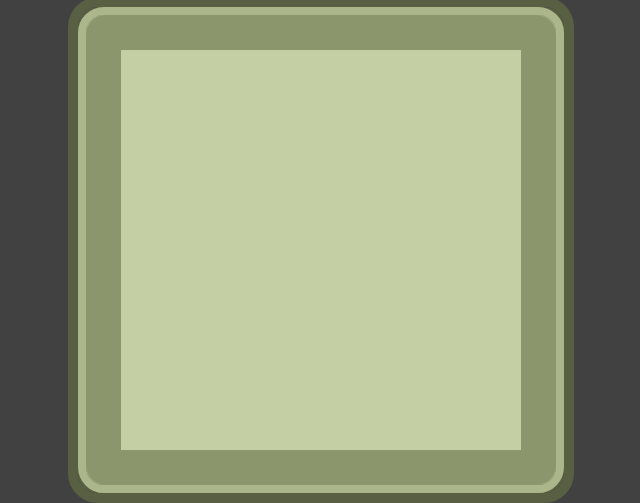
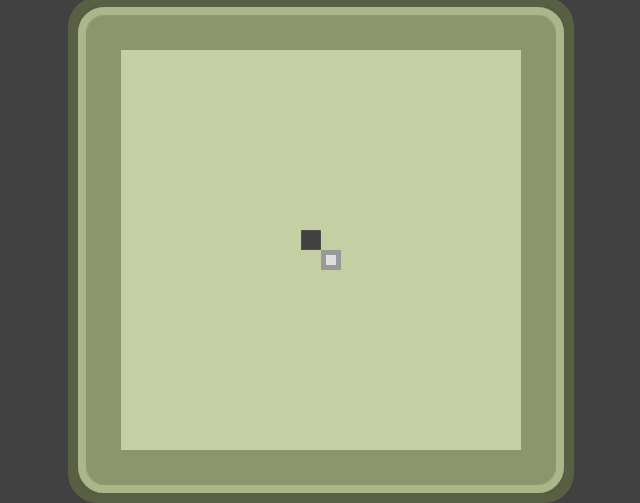
Before and after one commit to Jacob-8easley/games, a plain HTML site: page snake/index.html in a window 1280 px wide. Shown: the part 180-683 px from the top of the page, 319-959 px from the left. Drawn offline with nearby package versions, Linux system fonts and the light colour scheme.

Commit message:
delete node modules and create food generator

```diff
--- a/snake/index.html
+++ b/snake/index.html
@@ -6,12 +6,13 @@
     <link rel="preconnect" href="https://fonts.googleapis.com">
     <link rel="preconnect" href="https://fonts.gstatic.com" crossorigin>
     <link href="https://fonts.googleapis.com/css2?family=VT323&display=swap" rel="stylesheet">
-    <script src="https://code.jquery.com/jquery-3.7.1.js" integrity="sha256-eKhayi8LEQwp4NKxN+CfCh+3qOVUtJn3QNZ0TciWLP4=" crossorigin="anonymous"></script>
+    <script src="https://code.jquery.com/jquery-3.7.1.min.js"></script>
+
 
     <title>Snake Game</title>
 
     <link rel="stylesheet" href="style.css">
-    <script src="index.js" defer></script>
+    <script type="module" src="index.js" defer></script>
 </head>
 <body>
     <div>
@@ -28,7 +29,7 @@
             </div>
         </div>
     </div>
- <!--
+  <!--
     <h1 class="instruction-text">Press space bar to start the game</h1>
     <img id="logo" src="./snake-game-ai-gen.png"alt="snake-logo"/>
 -->
--- a/snake/index.js
+++ b/snake/index.js
@@ -1,20 +1,25 @@
 //define html elements
-import jquery from "jquery";
-import express from "express";
-import ejs from "ejs";
-import pg from "pg";
-import bodyParser from "body-parser";
-import { create } from "domain";
+//import $ from "jquery";
+//import express from "express";
+//import ejs from "ejs";
+//import pg from "pg";
+//import bodyParser from "body-parser";
 
-const board = $('game-board');
+
+const board = document.getElementById('game-board')
+
+// $('#game-board)
 
 //define game variables
+const gridSize = 20;
 let snake = [{ x:10, y:10 }];
+let food = generateFood()
 
 // draw game map, snake and food
 function draw() {
     board.innerHTML = '';
     drawSnake();
+    drawFood();
 }
 
 //Draw snake
@@ -22,14 +27,14 @@ function drawSnake(){
     snake.forEach((segment) =>{
         const snakeElement = createGameElement('div','snake');
         setPosition(snakeElement, segment);
-        board.append(snakeElement);
+        board.appendChild(snakeElement);
     });
 }
 
 //create a snake or food cube
 
 function createGameElement(tag, className){
-    const element = $(tag);
+    const element = document.createElement(tag);
     element.className = className;
     return element;
 }
@@ -39,6 +44,25 @@ function setPosition(element, position){
     element.style.gridRow = position.y;
 }
 
+// Drawing the food
+function drawFood(){
+    const foodElement = createGameElement('div','food');
+    setPosition(foodElement, food);
+    board.appendChild(foodElement)
+}
+// Generate food
+function generateFood(){
+    const x = Math.floor(Math.random()*gridSize)+1;
+    const y = Math.floor(Math.random()*gridSize)+1;
+    return {x,y};
+}
+
+
+
+
+
+
+
 //testing draw function
 
 draw();
```
Also changed, not shown: package.json (deleted, +0 -23 lines), 1 other file.
